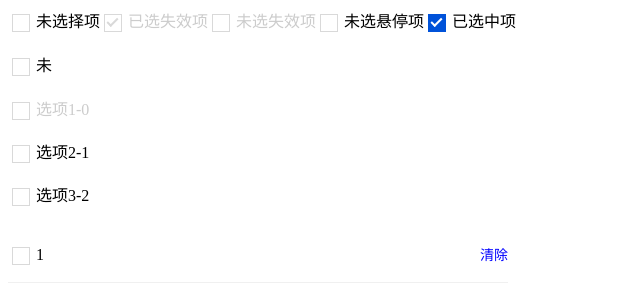
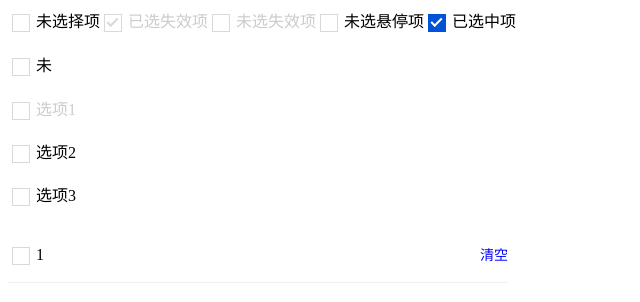
Before and after one commit to denghui09/checkbox_UI, a Vue app: page / in a window 1280 px wide. Shown: the top 302 px of the page, without its empty margins (0-640 px from the left). Built offline with nearby package versions, Linux system fonts and the light colour scheme.

Commit message:
开放全选及清除

```diff
--- a/src/components/Checkbox.vue
+++ b/src/components/Checkbox.vue
@@ -31,7 +31,7 @@
         :checked="item.checked"
         :disabled="item.disabled"
       >
-      <span>{{item.name}}-{{index}}</span>
+      <span>{{item.name}}</span>
     </div>
   </div>
 </template>
--- a/src/components/Checkboxs.vue
+++ b/src/components/Checkboxs.vue
@@ -17,7 +17,7 @@
             <span>{{mume.selall}}</span>
           </div>
         </div>
-        <button style="color:blue" @click="clean" class="btn">清除</button>
+        <button style="color:blue" @click="clean" class="btn">{{mume.selcle}}</button>
       </div>
       <!-- 主体 -->
       <div class="main">
--- a/src/pages/index.vue
+++ b/src/pages/index.vue
@@ -26,7 +26,8 @@ export default {
       mumes:{
         selnull:"1",
         selmid:"2",
-        selall:"3"
+        selall:"3",
+        selcle:'清空'
       },
       checkboxItems: [
         { name: "选项1", checked: false, disabled: false },
```
